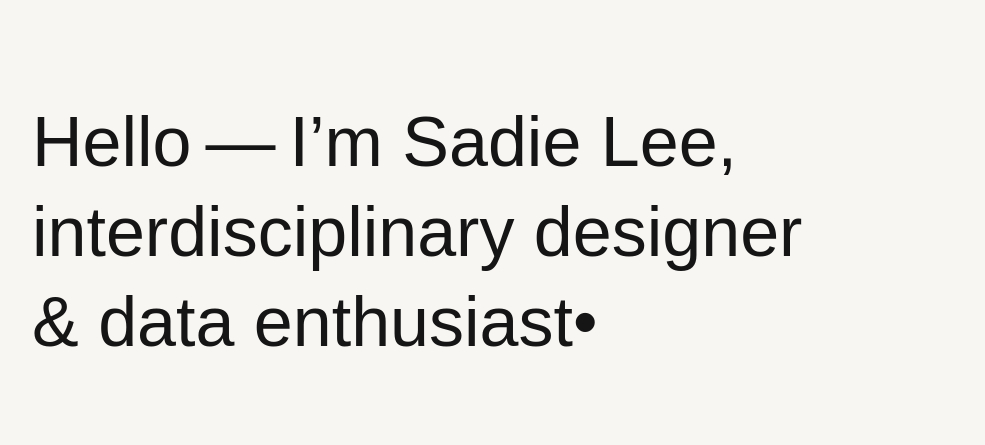
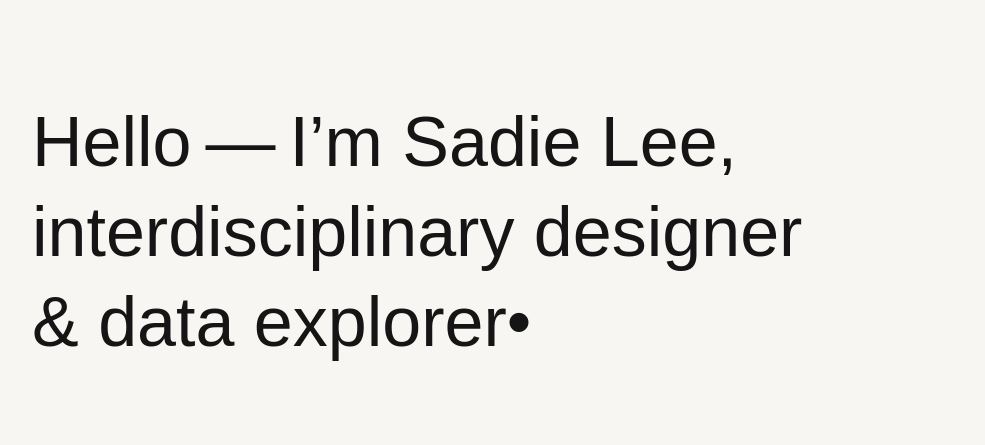
Before and after one commit to sadiemlee/sadiemlee.github.io, a plain HTML site: page about.html in a window 1280 px wide. Shown: the part 88-533 px from the top of the page, without its empty margins (138-1123 px from the left). Drawn offline with nearby package versions, Linux system fonts and the light colour scheme; a script that the page names is missing; a web font is replaced by a local one.

Commit message:
description fix

```diff
--- a/about.html
+++ b/about.html
@@ -62,7 +62,7 @@
                 <div data-w-id="a6eec901-0dd3-9b42-7641-7e2d59d9b379"
                     style="opacity: 1; transform: translate3d(0px, 0px, 0px) scale3d(1, 1, 1) rotateX(0deg) rotateY(0deg) rotateZ(0deg) skew(0deg, 0deg); transform-style: preserve-3d;"
                     class="text-block-19">Hello&thinsp;—&thinsp;I’m Sadie Lee, <br>interdisciplinary designer <br>&amp;
-                    data enthusiast•</div>
+                    data explorer•</div>
             </div>
             <div class="div-block-40"></div>
             <div class="container-8 w-container">
```
